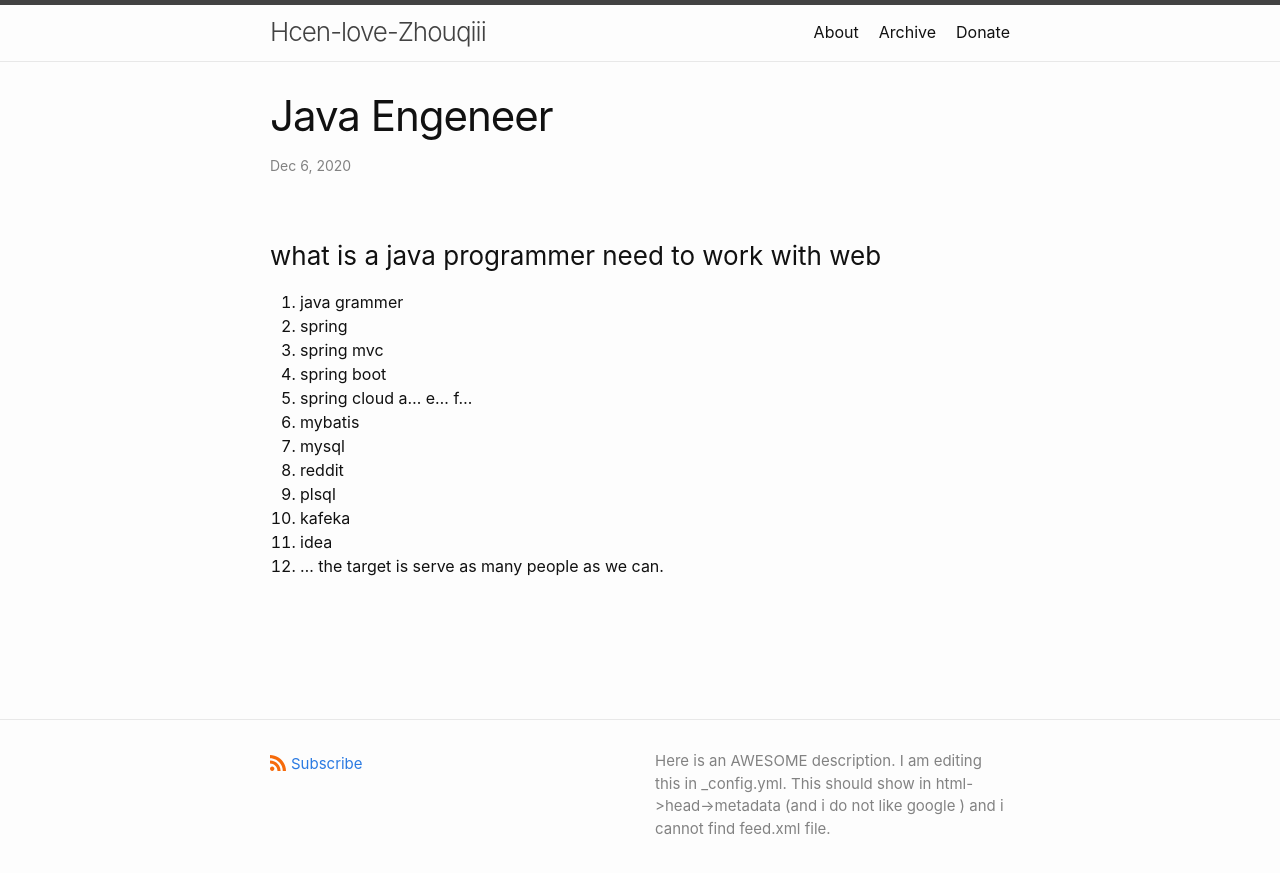
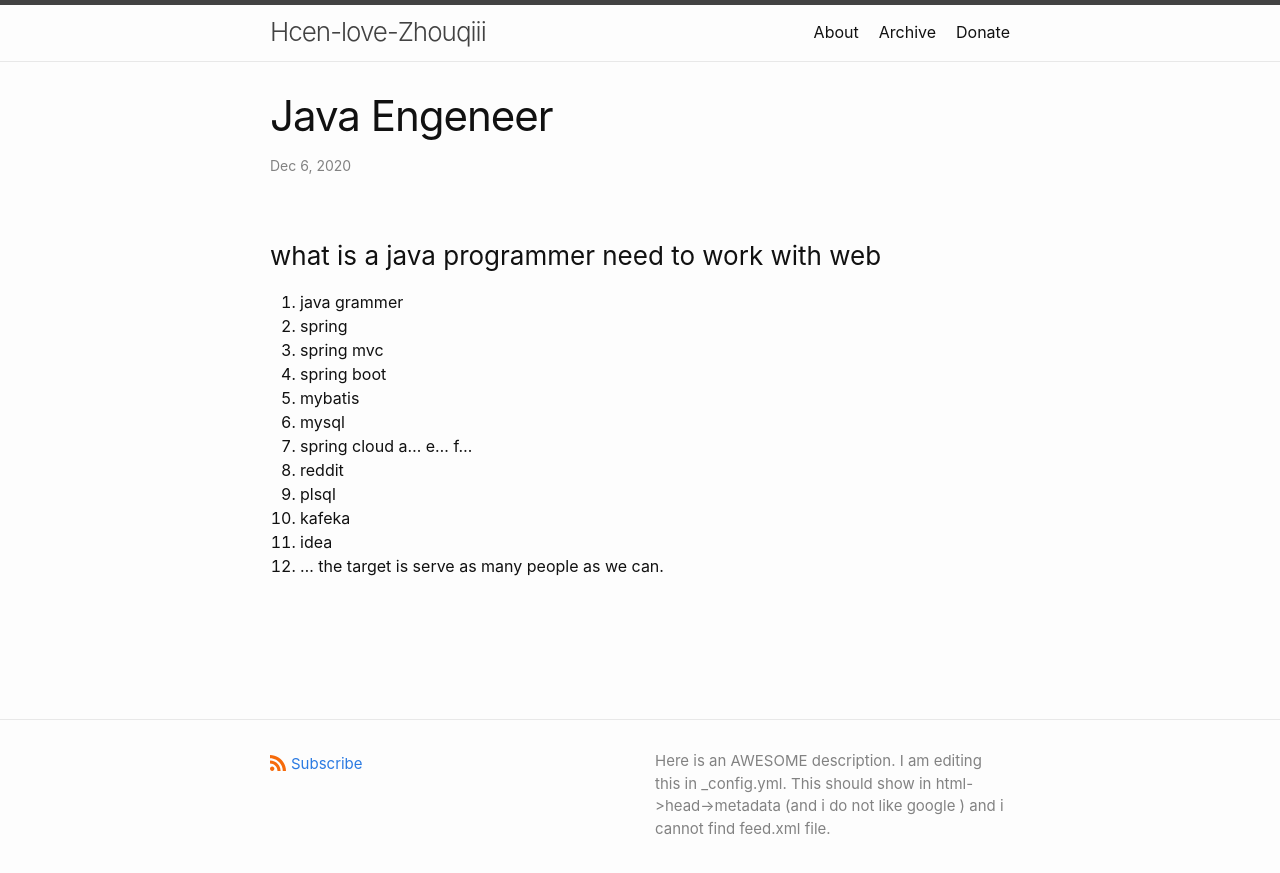
Before and after one commit to hcen1997/hcen1997.github.io, a Jekyll site: the page built from _posts/2020-12-06-java-engeneer.md, in a window 1280 px wide. Shown: the top 873 px of the page. Built offline with Jekyll 4.4.1, drawn with Linux system fonts in a browser that asks for light colours; comment, search, counter and statistics services are not loaded.

Commit message:
sort with importance

```diff
--- a/_posts/2020-12-06-java-engeneer.md
+++ b/_posts/2020-12-06-java-engeneer.md
@@ -7,9 +7,9 @@ layout: post
 2. spring
 3. spring mvc
 4. spring boot
-5. spring cloud a... e... f...
 6. mybatis
 7. mysql
+5. spring cloud a... e... f...
 8. reddit
 9. plsql
 10. kafeka
```
